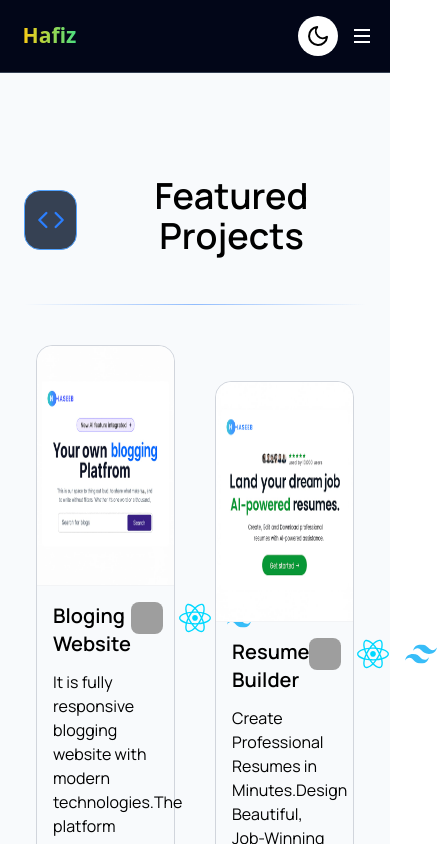
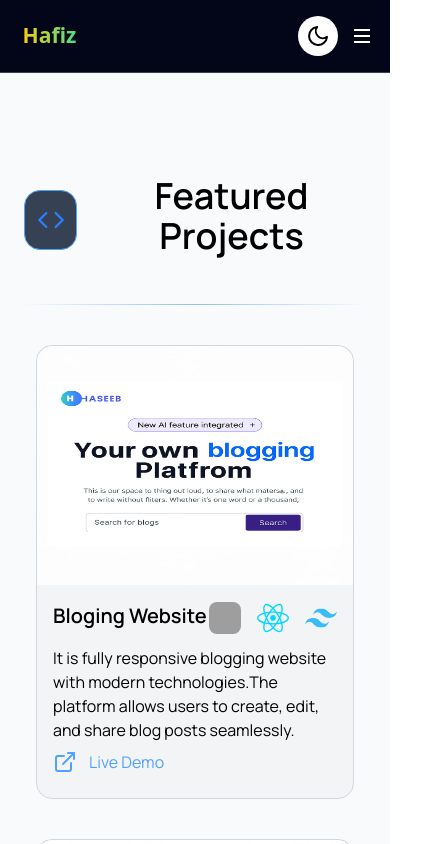
Before and after one commit to GIT507785/myapp--portfolio, a React (Vite) app: page /projects in a window 390 px wide. Shown: the top 844 px of the page, 437 px wide, since content can reach past the window. Built offline with nearby package versions, Linux system fonts and the light colour scheme; grey boxes are pictures that could not be loaded.

Commit message:
chage the color

```diff
--- a/src/pages/Projects.jsx
+++ b/src/pages/Projects.jsx
@@ -77,10 +77,10 @@ const Projects = () => {
            <div className="h-px bg-gradient-to-r from-transparent via-blue-500/50 to-transparent" style={{width:"100%"}}></div>
 
 
-          <div className=" gap-10 mt-10  sm:px-30 grid grid-cols-2 items-center justify-center px-3">
+          <div className=" gap-10 mt-10  sm:px-30  grid grid-cols-1  sm:grid-cols-2 items-center justify-center px-3">
            {projects.map((item, index)=>{
            return(
-            <div className="max-w-100 flex-col  flex border   border-gray-300 dark:border-blue-400 rounded-2xl ">
+            <div className="max-w-100 flex-col  flex border bg-gray-100  border-gray-300 dark:border-blue-400 rounded-2xl ">
              <div>
               <img src={item.image} alt="" className="rounded-t-2xl  border-b border-gray-100  h-60 w-full"/>
              </div>
```
